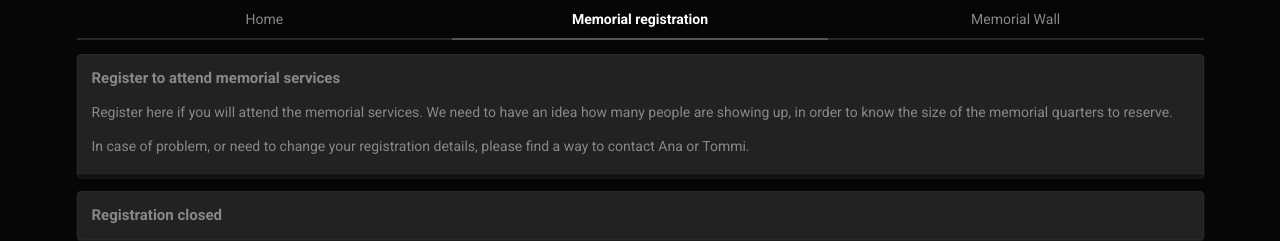
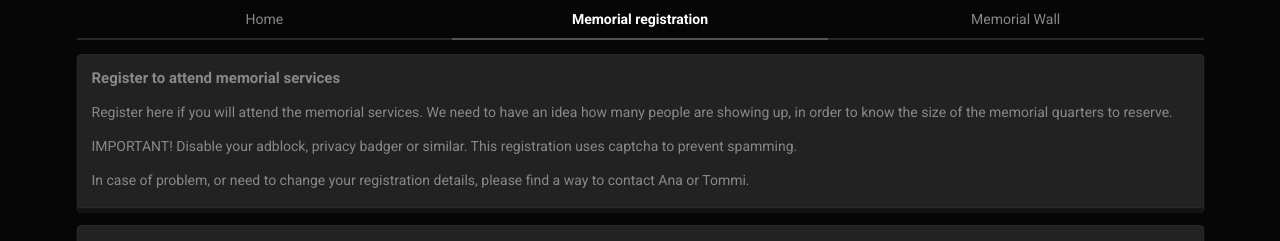
Before and after one commit to T-101/ddt.accession.org, a Django app: page /funeral/ in a window 1280 px wide. Shown: the top 241 px of the page. Run offline with Django 3.2, Linux system fonts and the light colour scheme; data that the repository does not hold is empty.

Commit message:
added warning about catpcha

```diff
--- a/ddt/templates/ddt/funeral.html
+++ b/ddt/templates/ddt/funeral.html
@@ -9,6 +9,9 @@
             We need to have an idea how many people are showing up,
             in order to know the size of the memorial quarters to reserve.
         </p>
+    <p>
+        IMPORTANT! Disable your adblock, privacy badger or similar. This registration uses captcha to prevent spamming.
+    </p>
         <p>
             In case of problem, or need to change your registration details,
             please find a way to contact Ana or Tommi.
```
